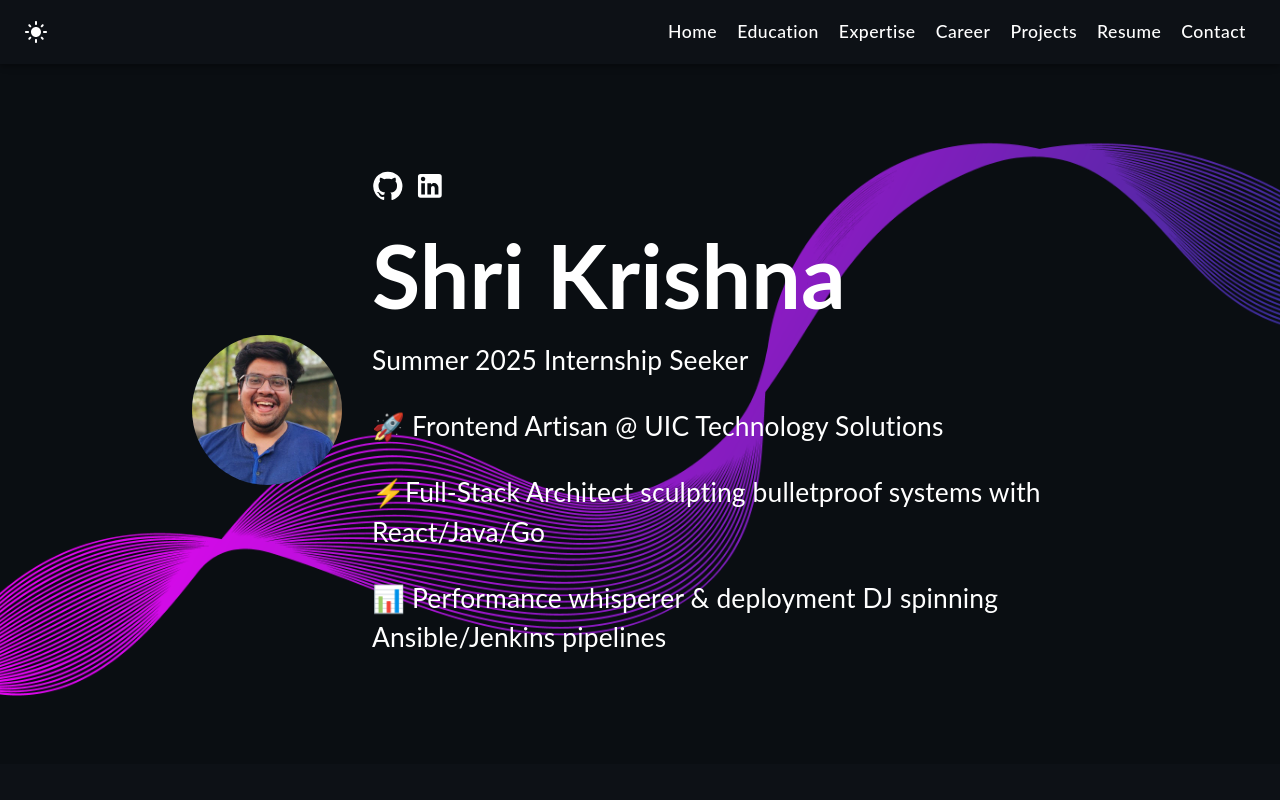
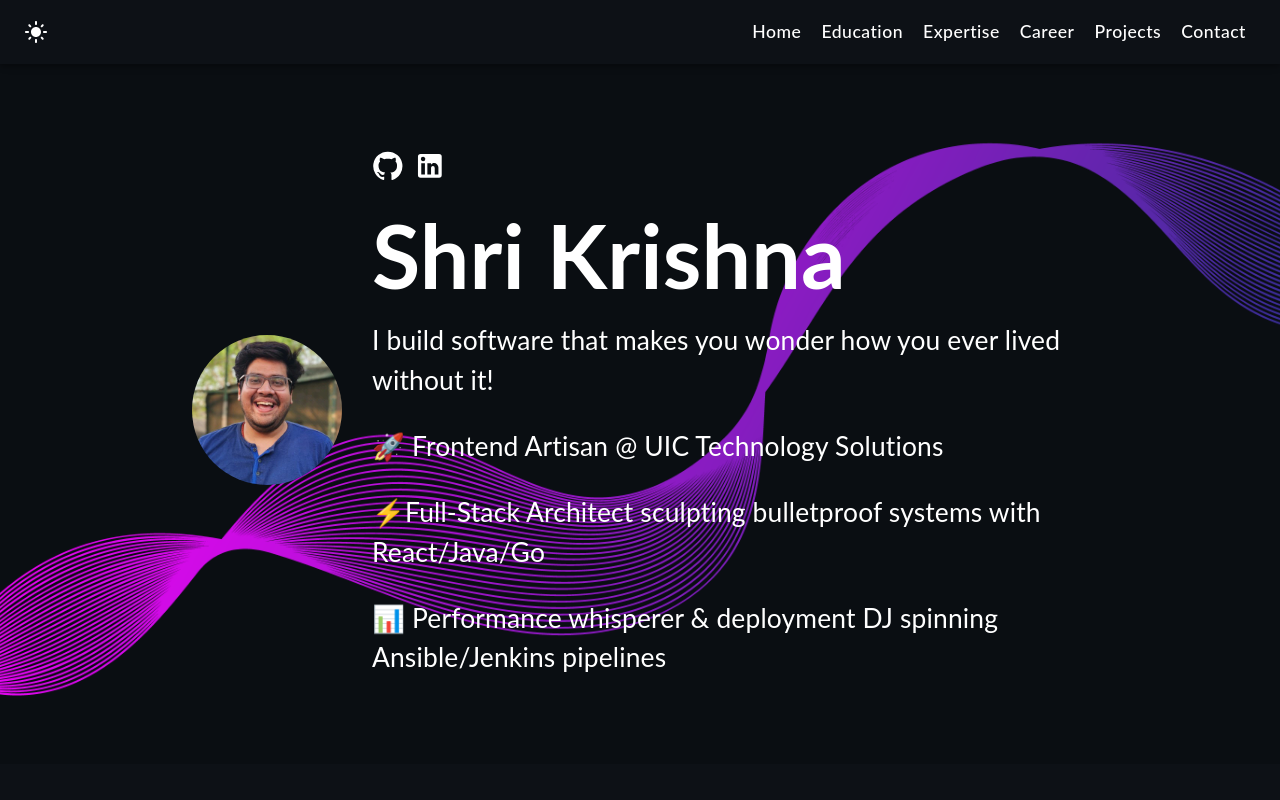
Before and after one commit to krishna-shri/personal_portfolio, a React (Create React App) app: page / in a window 1280 px wide. Shown: the top 800 px of the page. Built offline with nearby package versions, Linux system fonts and the light colour scheme.

Commit message:
Remove Resume component and associated PDF; update Main and Navigation components to reflect changes

```diff
--- a/src/App.tsx
+++ b/src/App.tsx
@@ -8,7 +8,6 @@ import {
   Navigation,
   Footer,
   EducationTimeline,
-  Resume,
 } from "./components";
 import FadeIn from "./components/FadeIn";
 import "./index.scss";
@@ -41,7 +40,6 @@ function App() {
         <Expertise />
         <CareerTimeline />
         <Project />
-        <Resume />
         <Contact />
       </FadeIn>
       <Footer />
--- a/src/components/Main.tsx
+++ b/src/components/Main.tsx
@@ -29,14 +29,21 @@ function Main() {
           </div>
           <h1>Shri Krishna</h1>
           <p>
-            Summer 2025 Internship Seeker
+            I build software that makes you wonder how you ever lived without
+            it!
           </p>
           <br />
           <p>🚀 Frontend Artisan @ UIC Technology Solutions</p>
           <br />
-          <p>⚡Full-Stack Architect sculpting bulletproof systems with React/Java/Go</p>
+          <p>
+            ⚡Full-Stack Architect sculpting bulletproof systems with
+            React/Java/Go
+          </p>
           <br />
-          <p>📊 Performance whisperer & deployment DJ spinning Ansible/Jenkins pipelines</p>
+          <p>
+            📊 Performance whisperer & deployment DJ spinning Ansible/Jenkins
+            pipelines
+          </p>
           <div className="mobile_social_icons">
             <a
               href="https://github.com/skris56uic"
--- a/src/components/Navigation.tsx
+++ b/src/components/Navigation.tsx
@@ -23,7 +23,6 @@ const navItems = [
   ["Expertise", "expertise"],
   ["Career", "career-history"],
   ["Projects", "projects"],
-  ["Resume", "resume"],
   ["Contact", "contact"],
 ];
 
--- a/src/components/Resume.tsx
+++ /dev/null
@@ -1,23 +0,0 @@
-import resumePDF from "../assets/resume/Shri_Krishna_Resume.pdf";
-import "../assets/styles/Resume.scss";
-
-export function Resume() {
-  return (
-    <div id="resume">
-      <div className="items-container">
-        <h1>Resume</h1>
-        <object data={resumePDF} type="application/pdf" className="resume-pdf">
-          <p>
-            Your web browser doesn't have a PDF plugin. Instead you can click{" "}
-            <a href={resumePDF}>
-              <span className="download-pdf">here</span>
-            </a>{" "}
-            to download the resume.
-          </p>
-        </object>
-      </div>
-    </div>
-  );
-}
-
-export default Resume;
--- a/src/components/index.js
+++ b/src/components/index.js
@@ -6,4 +6,3 @@ export { default as CareerTimeline } from "./CareerTimeline";
 export { default as EducationTimeline } from "./EducationTimeline";
 export { default as Project } from "./Project";
 export { default as Contact } from "./Contact";
-export { default as Resume } from "./Resume";
```
Also changed, not shown: 1 other file (tests, documents, lock files or other folders).
